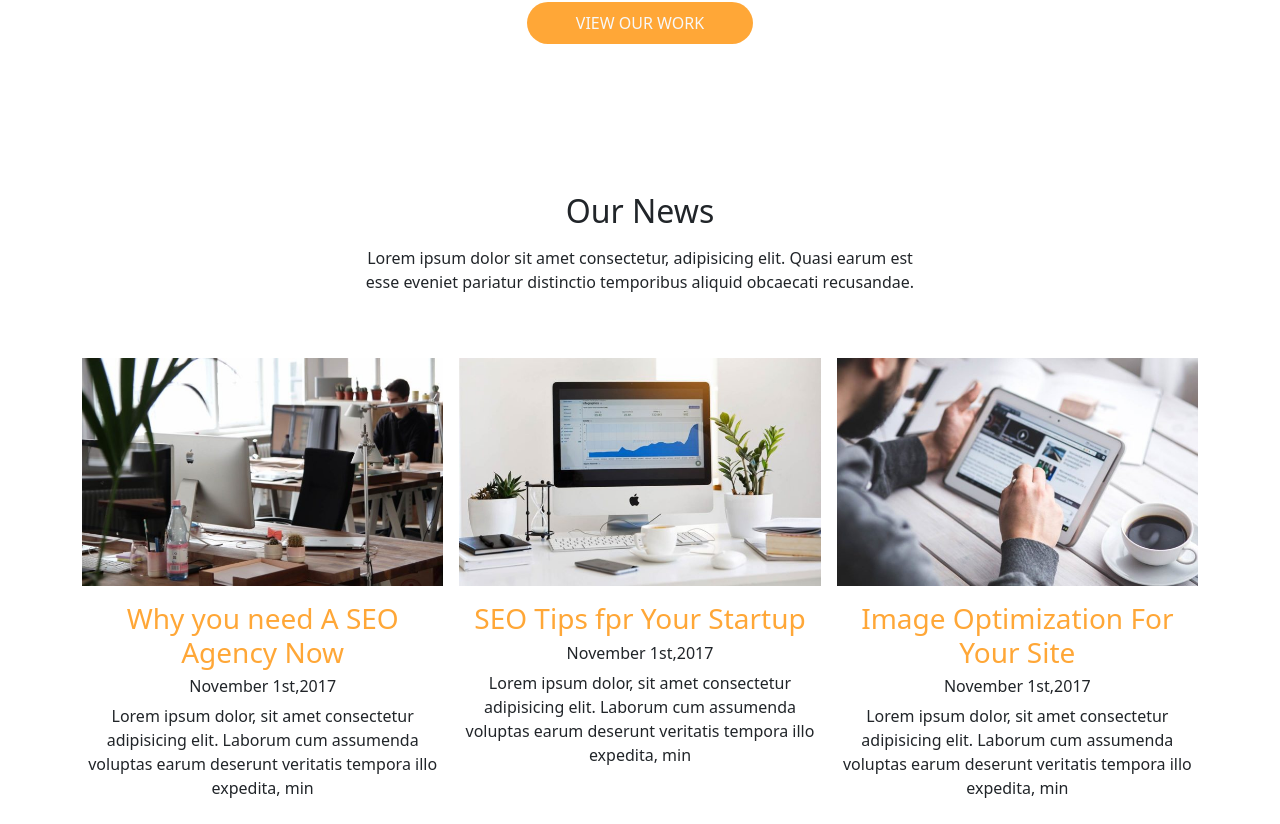
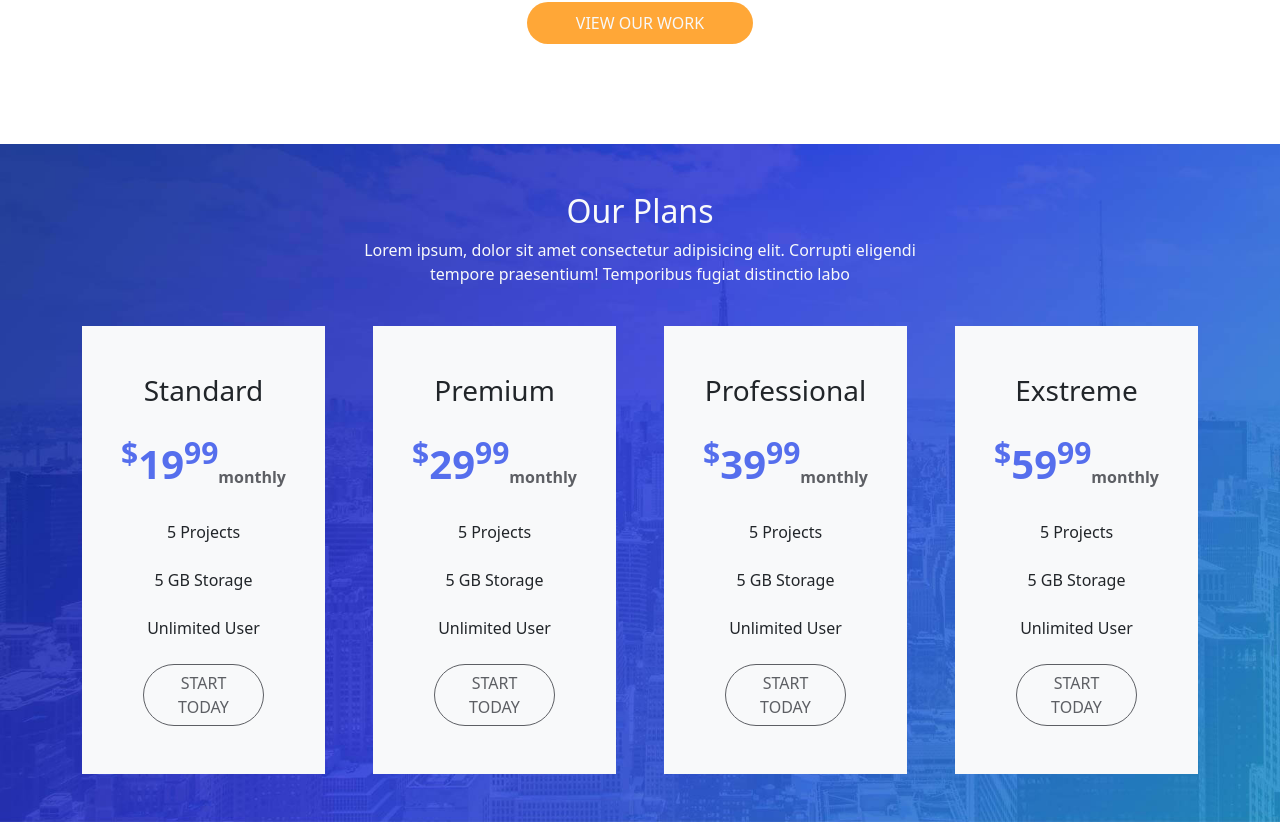
Before and after one commit to GiovanniMarseglia/proj-html-vuejs, a Vue app: page / in a window 1280 px wide. Shown: the part 4127-4951 px from the top of the page. Built offline with nearby package versions, Linux system fonts and the light colour scheme.

Commit message:
added plans

```diff
--- a/src/components/main/AppMain.vue
+++ b/src/components/main/AppMain.vue
@@ -2,12 +2,14 @@
     import seotemplate from "./seotemplate.vue"
     import services from "./services.vue"
     import ourwork from "./ourwork.vue"
+    import plans from "./plans.vue"
     import news from "./news.vue"
     export default {
         components:{
             seotemplate,
             services,
             ourwork,
+            plans,
             news,
         },
         data() {
@@ -22,6 +24,7 @@
     <seotemplate/>
     <services/>
     <ourwork/>
+    <plans/>
     <news/>
 </template>
 
--- a/src/components/main/ourwork.vue
+++ b/src/components/main/ourwork.vue
@@ -15,7 +15,7 @@
 <template>
     <div class="container-fluid">
         <div class="container d-flex flex-column gap-4 align-items-center">
-            <div class="mx-auto w-50 pt-5">
+            <div class=" w-50 pt-5">
                 <h2 class="text-center">Our Work</h2>
                 <p class="text-center">Sit amet consectetur adipisicing elit. Non minus vero debitis voluptas, asperiores ipsum eum adipisci</p>
             </div>
--- /dev/null
+++ b/src/components/main/plans.vue
@@ -0,0 +1,113 @@
+<script>
+    export default {
+        name:"plan",
+        data() {
+            return {
+
+            }
+        },
+    }
+</script>
+
+
+
+<template>
+    <div class="container-fluid py-5">
+        <div class="container d-flex flex-column gap-4 ">
+            <div class="mx-auto w-50">
+                <h2 class="text-center text-light">Our Plans</h2>
+                <p class="text-center text-light">Lorem ipsum, dolor sit amet consectetur adipisicing elit. Corrupti eligendi tempore praesentium! Temporibus fugiat distinctio labo</p>
+            </div>
+
+            <div class="row row-cols-4 g-5 d-flex justify-content-center">
+                <div class="col">
+                    <div class="bg-light d-flex flex-column text-center gap-4 py-5 align-items-center">
+                        <h3>Standard</h3>
+                        <span class="fw-bold h1"><sup>$</sup>19<sup>99</sup><sub class="fs-6">monthly</sub></span>
+                        <span>5 Projects</span>
+                        <span>5 GB Storage</span>
+                        <span>Unlimited User</span>
+                        <button class="btn rounded-5 w-50">START TODAY</button>
+                    </div>
+                </div>
+
+
+                <div class="col">
+                    <div class="bg-light d-flex flex-column text-center gap-4 py-5 align-items-center">
+                        <h3>Premium</h3>
+                        <span class="fw-bold h1"><sup>$</sup>29<sup>99</sup><sub class="fs-6">monthly</sub></span>
+                        <span>5 Projects</span>
+                        <span>5 GB Storage</span>
+                        <span>Unlimited User</span>
+                        <button class="btn rounded-5 w-50">START TODAY</button>
+                    </div>
+                </div>
+
+
+
+                <div class="col">
+                    <div class="bg-light d-flex flex-column text-center gap-4 py-5 align-items-center">
+                        <h3>Professional</h3>
+                        <span class="fw-bold h1"><sup>$</sup>39<sup>99</sup><sub class="fs-6">monthly</sub></span>
+                        <span>5 Projects</span>
+                        <span>5 GB Storage</span>
+                        <span>Unlimited User</span>
+                        <button class="btn rounded-5 w-50">START TODAY</button>
+                    </div>
+                </div>
+
+
+
+                <div class="col ">
+                    <div class="bg-light d-flex flex-column text-center gap-4 py-5 align-items-center">
+
+                        <h3>Exstreme</h3>
+                        <span class="fw-bold h1"><sup>$</sup>59<sup>99</sup><sub class="fs-6">monthly</sub></span>
+                        <span>5 Projects</span>
+                        <span>5 GB Storage</span>
+                        <span>Unlimited User</span>
+                        <button class="btn rounded-5 w-50">START TODAY</button>
+                    </div>
+                </div>
+            </div>
+        </div>
+
+    </div>
+</template>
+
+
+
+<style lang="scss" scoped>
+@use "../../styles/partials/variables" as *;
+
+    .container-fluid{
+        background-image: url("../../img/background1.jpg");
+        background-repeat: no-repeat;
+        background-size: cover;
+        .container{
+            background-color: rgba(245, 245, 220, 0);
+            .row{
+                button{
+                    border: 1px solid $greyAvada;
+                    color: $greyAvada;
+                    &:hover{
+                        color: white;
+                        background-color: $yellowAvada;
+                        border: 1px solid transparent;
+                    }
+
+                }
+                .col{
+                    .h1{
+                        color: $azureAvada;
+                        sub{
+                            color: $greyAvada;
+                        }
+                    }
+
+                }
+            }
+        }
+    }
+
+</style>
```
Also changed, not shown: src/img/background1.jpg (added).
